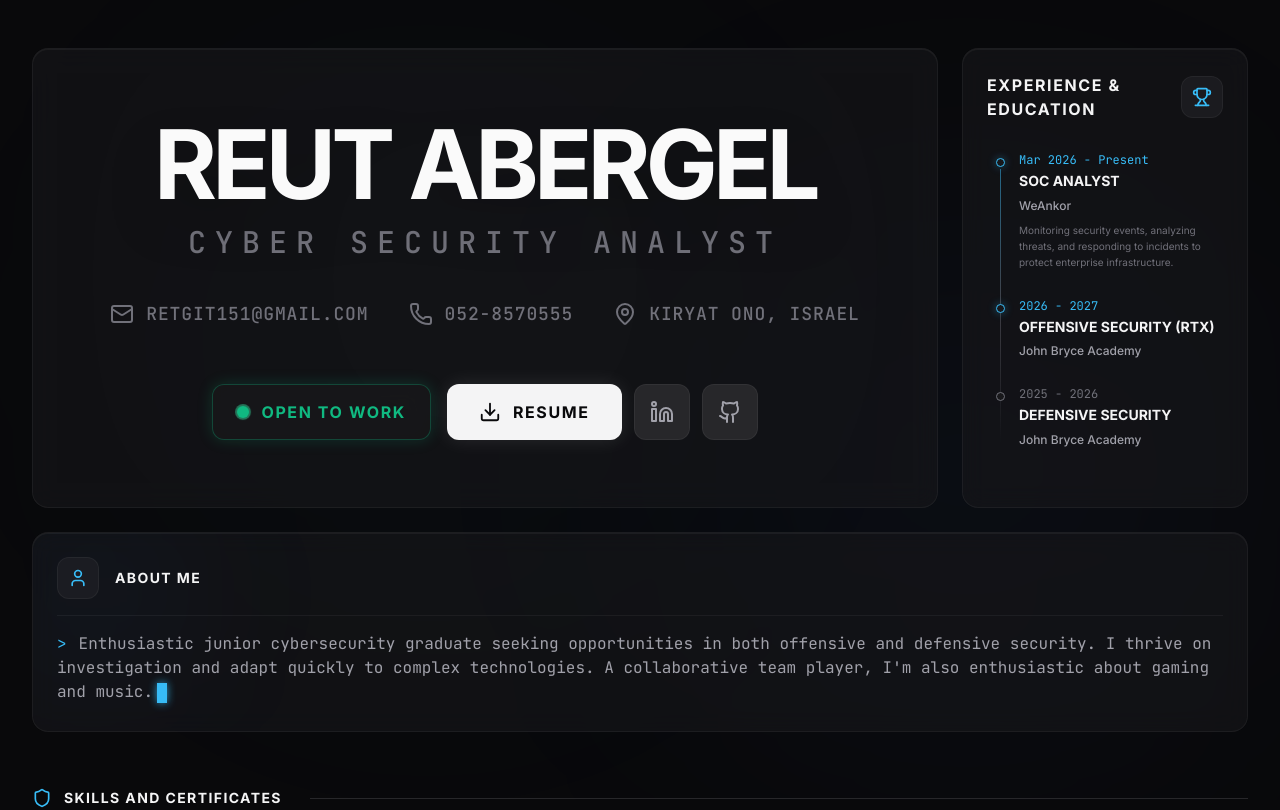
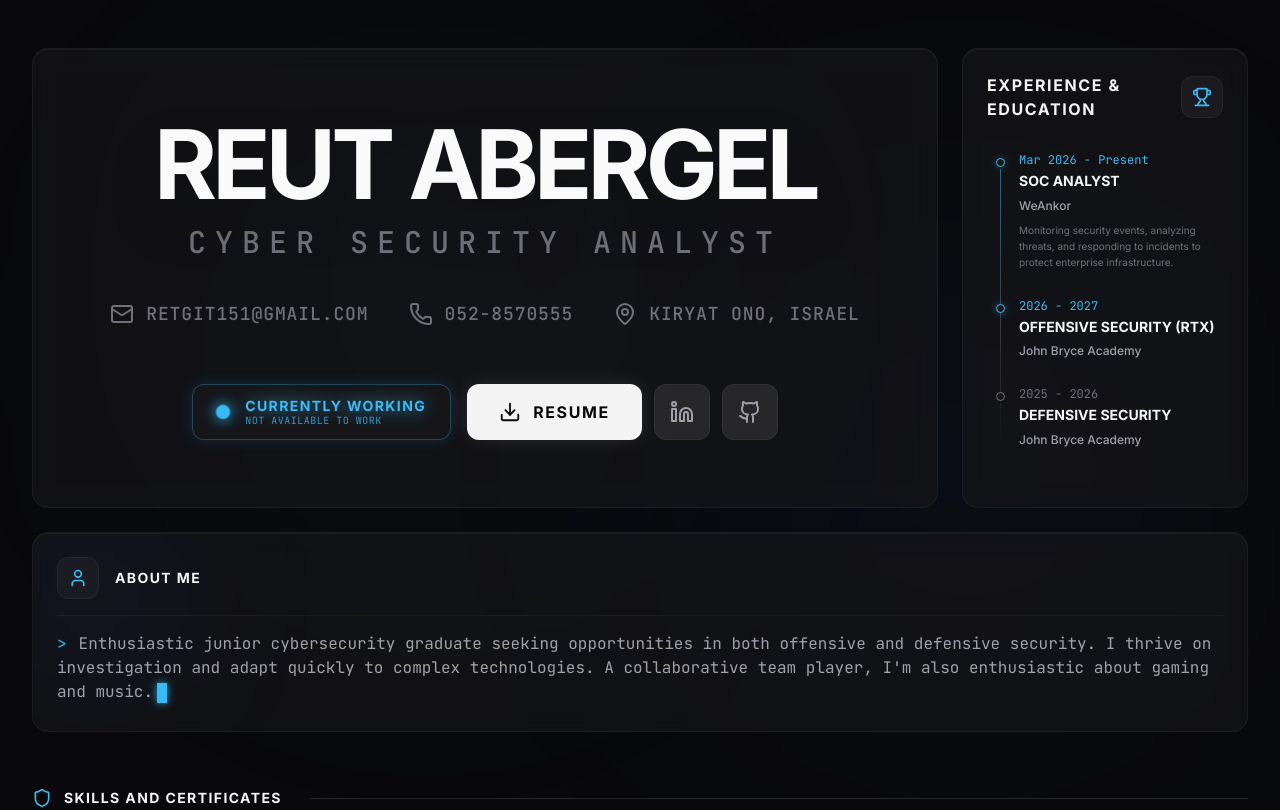
Before and after one commit to retgit151-web/retgit151-web.github.io, a React (Vite) app: page / in a window 1280 px wide. Shown: the top 810 px of the page. Built offline with nearby package versions, Linux system fonts and the light colour scheme.

Commit message:
Add files via upload

```diff
--- a/components/IdentityHub.tsx
+++ b/components/IdentityHub.tsx
@@ -164,6 +164,25 @@ const IdentityHub: React.FC<IdentityHubProps> = () => {
           animation: raw-static-flash 2.5s steps(1) infinite;
         }
 
+        /*
+           STATUS LED BREATHING ANIMATION
+        */
+        @keyframes led-breathe {
+          0%, 100% {
+            opacity: 0.6;
+            transform: scale(0.8);
+            box-shadow: 0 0 4px rgba(56, 189, 248, 0.4);
+          }
+          50% {
+            opacity: 1;
+            transform: scale(1.2);
+            box-shadow: 0 0 12px rgba(56, 189, 248, 0.9), 0 0 20px rgba(56, 189, 248, 0.4);
+          }
+        }
+        .animate-led-breathe {
+          animation: led-breathe 2.5s ease-in-out infinite;
+        }
+
       `}</style>
 
       {/* Background Abstract Element - Kept subtle */}
@@ -220,13 +239,15 @@ const IdentityHub: React.FC<IdentityHubProps> = () => {
 
         {/* Action Dashboard */}
         <div className="flex flex-col sm:flex-row items-center justify-center gap-4 w-full sm:w-auto">
-           {/* Status Indicator - Refactored: Removed "Status" label, larger text, green dot only */}
-           <div className="flex items-center justify-center gap-3 px-6 h-14 bg-zinc-900/80 border border-emerald-500/30 shadow-[0_0_15px_rgba(16,185,129,0.2)] rounded-xl backdrop-blur-md w-full sm:w-auto">
-              <span className="flex h-3 w-3 relative shrink-0">
-                <span className="animate-ping absolute inline-flex h-full w-full rounded-full bg-emerald-400 opacity-75"></span>
-                <span className="relative inline-flex rounded-full h-3 w-3 bg-emerald-500"></span>
+           {/* Status Indicator - SOC Dashboard Style */}
+           <div className="flex items-center justify-center gap-4 px-6 py-2 h-14 bg-zinc-900/80 border border-brand-accent/30 shadow-[0_0_15px_rgba(56,189,248,0.15)] rounded-xl backdrop-blur-md w-full sm:w-auto">
+              <span className="flex h-3 w-3 relative shrink-0 items-center justify-center">
+                <span className="absolute inline-flex h-full w-full rounded-full bg-brand-accent animate-led-breathe"></span>
               </span>
-              <span className="text-sm md:text-base text-emerald-500 font-black uppercase tracking-widest">Open to Work</span>
+              <div className="flex flex-col items-start justify-center">
+                <span className="text-sm text-brand-accent font-black uppercase tracking-widest leading-tight drop-shadow-[0_0_8px_rgba(56,189,248,0.8)]">CURRENTLY WORKING</span>
+                <span className="text-[10px] text-brand-accent/80 font-mono uppercase tracking-wider leading-tight">Not Available to Work</span>
+              </div>
            </div>
 
            <div className="flex items-center gap-3 w-full sm:w-auto justify-center">
```
